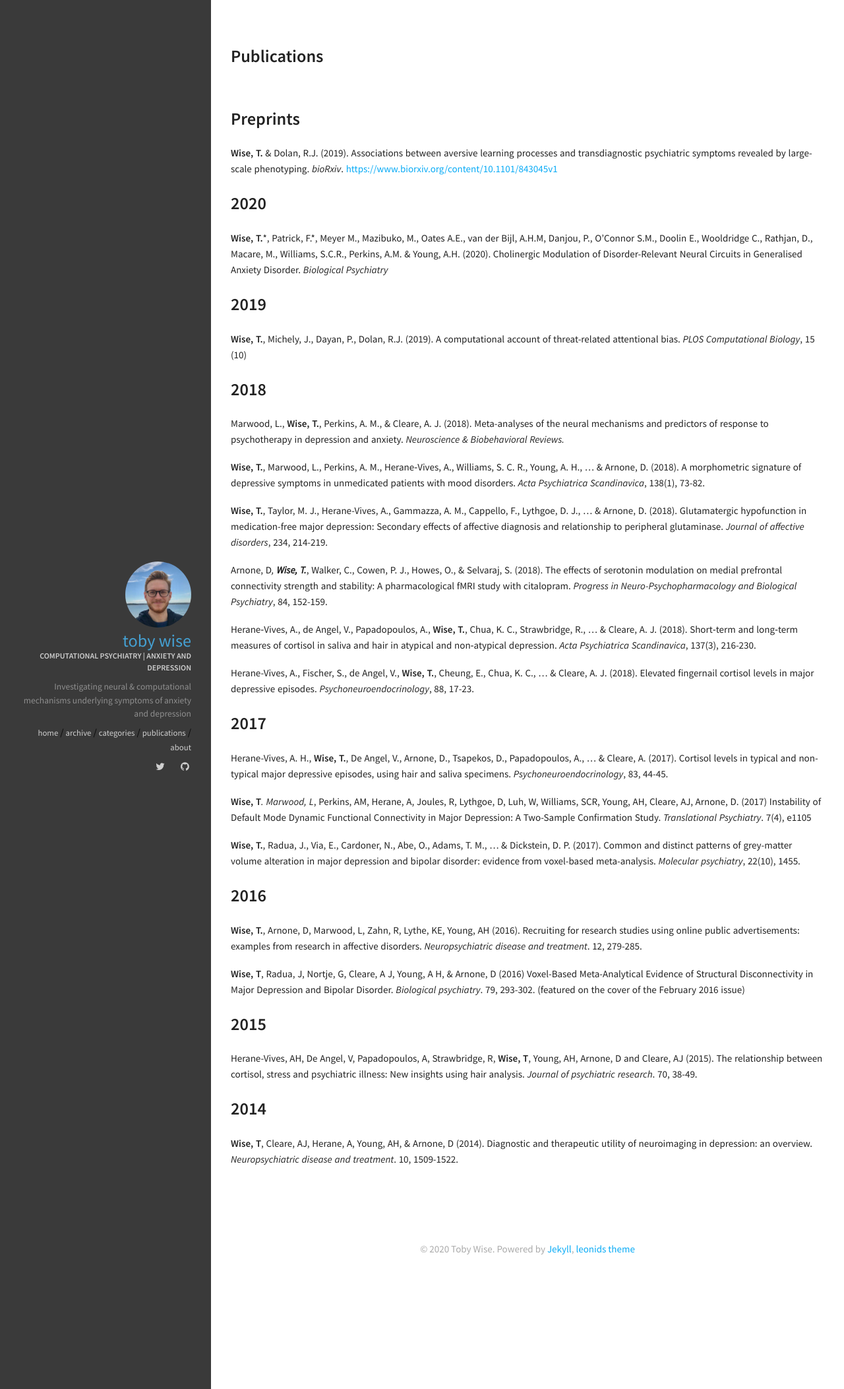
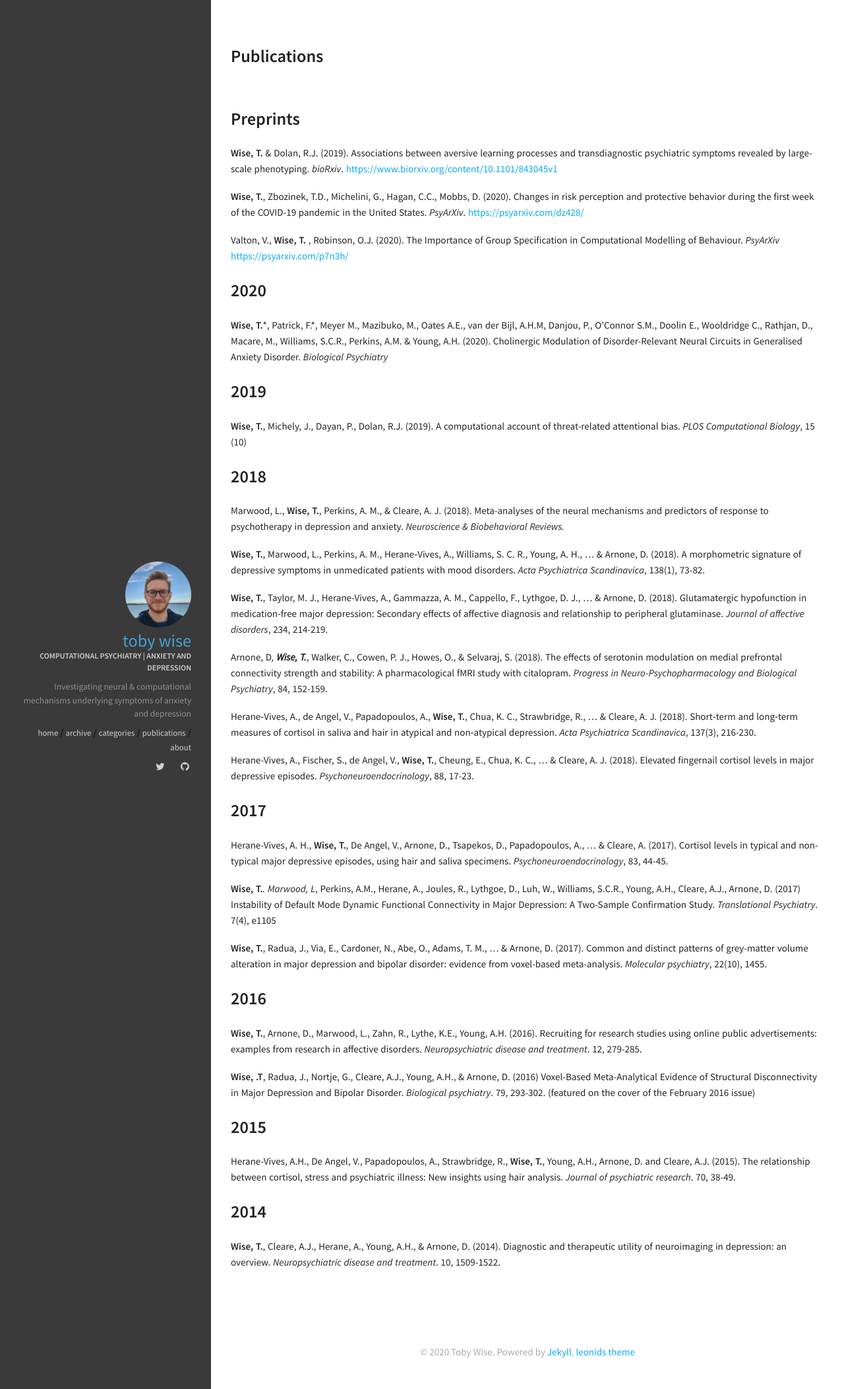
Before and after one commit to tobywise/tobywise.github.io, a Jekyll site: the page built from publications.md, in a window 1280 px wide. Shown: the whole page at 66% size. Built offline with Jekyll 4.4.1, drawn with Linux system fonts in a browser that asks for light colours.

Commit message:
publications and contact statement

```diff
--- a/_includes/sections/about.html
+++ b/_includes/sections/about.html
@@ -10,6 +10,11 @@
     I started my academic career with a BSc in Psychology and MSc in Cognitive Neuroscience at the University of Sussex, before completing a PhD at
     the Institute of Psychiatry, Psychology and Neuroscience at King's College London, where I focused on neuroimaging markers of depression and bipolar disorder.
     <br><br>
+    <i>Please feel free to get in touch if you'd like to talk to me about anything research-related, whether it's science of career advice. Reaching out to random scientists can be
+        intimidating for junior scientists, particularly if you're from a background that's unrepresented in academia - I want to make it clear here that I will always welcome this!
+    </i>
+    <br><br>
+
     <h2>Research</h2>
     <h3>Aversive learning processes</h3>
     A growing literature suggests that anxiety and depression may be associated with alterations in processes governing learning about reward and punishment. I use
--- a/publications.md
+++ b/publications.md
@@ -7,6 +7,10 @@ permalink: /publications/
 ## Preprints
 
 **Wise, T.** & Dolan, R.J. (2019). Associations between aversive learning processes and transdiagnostic psychiatric symptoms revealed by large-scale phenotyping. _bioRxiv_. [https://www.biorxiv.org/content/10.1101/843045v1](https://www.biorxiv.org/content/10.1101/843045v1)
+
+**Wise, T.**, Zbozinek, T.D., Michelini, G., Hagan, C.C., Mobbs, D. (2020). Changes in risk perception and protective behavior during the first week of the COVID-19 pandemic in the United States. _PsyArXiv_. [https://psyarxiv.com/dz428/](https://psyarxiv.com/dz428/)
+
+Valton, V., **Wise, T.** , Robinson, O.J. (2020). The Importance of Group Specification in Computational Modelling of Behaviour. _PsyArXiv_ [https://psyarxiv.com/p7n3h/](https://psyarxiv.com/p7n3h/)
 
 ## 2020
 
@@ -34,20 +38,20 @@ Herane-Vives, A., Fischer, S., de Angel, V., **Wise, T.**, Cheung, E., Chua, K.
 
 Herane-Vives, A. H., **Wise, T.**, De Angel, V., Arnone, D., Tsapekos, D., Papadopoulos, A., … & Cleare, A. (2017). Cortisol levels in typical and non-typical major depressive episodes, using hair and saliva specimens. _Psychoneuroendocrinology_, 83, 44-45.
 
-**Wise, T***. Marwood, L*, Perkins, AM, Herane, A, Joules, R, Lythgoe, D, Luh, W, Williams, SCR, Young, AH, Cleare, AJ, Arnone, D. (2017) Instability of Default Mode Dynamic Functional Connectivity in Major Depression: A Two-Sample Confirmation Study. _Translational Psychiatry_. 7(4), e1105
+**Wise, T.***. Marwood, L*, Perkins, A.M., Herane, A., Joules, R., Lythgoe, D., Luh, W., Williams, S.C.R., Young, A.H., Cleare, A.J., Arnone, D. (2017) Instability of Default Mode Dynamic Functional Connectivity in Major Depression: A Two-Sample Confirmation Study. _Translational Psychiatry_. 7(4), e1105
 
-**Wise, T.**, Radua, J., Via, E., Cardoner, N., Abe, O., Adams, T. M., … & Dickstein, D. P. (2017). Common and distinct patterns of grey-matter volume alteration in major depression and bipolar disorder: evidence from voxel-based meta-analysis. _Molecular psychiatry_, 22(10), 1455.
+**Wise, T.**, Radua, J., Via, E., Cardoner, N., Abe, O., Adams, T. M., … & Arnone, D. (2017). Common and distinct patterns of grey-matter volume alteration in major depression and bipolar disorder: evidence from voxel-based meta-analysis. _Molecular psychiatry_, 22(10), 1455.
 
 ## 2016
 
-**Wise, T.**, Arnone, D, Marwood, L, Zahn, R, Lythe, KE, Young, AH (2016). Recruiting for research studies using online public advertisements: examples from research in affective disorders. _Neuropsychiatric disease and treatment_. 12, 279-285.
+**Wise, T.**, Arnone, D., Marwood, L., Zahn, R., Lythe, K.E., Young, A.H. (2016). Recruiting for research studies using online public advertisements: examples from research in affective disorders. _Neuropsychiatric disease and treatment_. 12, 279-285.
 
-**Wise, T**, Radua, J, Nortje, G, Cleare, A J, Young, A H, & Arnone, D (2016) Voxel-Based Meta-Analytical Evidence of Structural Disconnectivity in Major Depression and Bipolar Disorder. _Biological psychiatry_. 79, 293-302. (featured on the cover of the February 2016 issue)
+**Wise, .T**, Radua, J., Nortje, G., Cleare, A.J., Young, A.H., & Arnone, D. (2016) Voxel-Based Meta-Analytical Evidence of Structural Disconnectivity in Major Depression and Bipolar Disorder. _Biological psychiatry_. 79, 293-302. (featured on the cover of the February 2016 issue)
 
 ## 2015
 
-Herane-Vives, AH, De Angel, V, Papadopoulos, A, Strawbridge, R, **Wise, T**, Young, AH, Arnone, D and Cleare, AJ (2015). The relationship between cortisol, stress and psychiatric illness: New insights using hair analysis. _Journal of psychiatric research_. 70, 38-49.
+Herane-Vives, A.H., De Angel, V., Papadopoulos, A., Strawbridge, R., **Wise, T.**, Young, A.H., Arnone, D. and Cleare, A.J. (2015). The relationship between cortisol, stress and psychiatric illness: New insights using hair analysis. _Journal of psychiatric research_. 70, 38-49.
 
 ## 2014
 
-**Wise, T**, Cleare, AJ, Herane, A, Young, AH, & Arnone, D (2014). Diagnostic and therapeutic utility of neuroimaging in depression: an overview. _Neuropsychiatric disease and treatment_. 10, 1509-1522.
+**Wise, T.**, Cleare, A.J., Herane, A., Young, A.H., & Arnone, D. (2014). Diagnostic and therapeutic utility of neuroimaging in depression: an overview. _Neuropsychiatric disease and treatment_. 10, 1509-1522.
```
